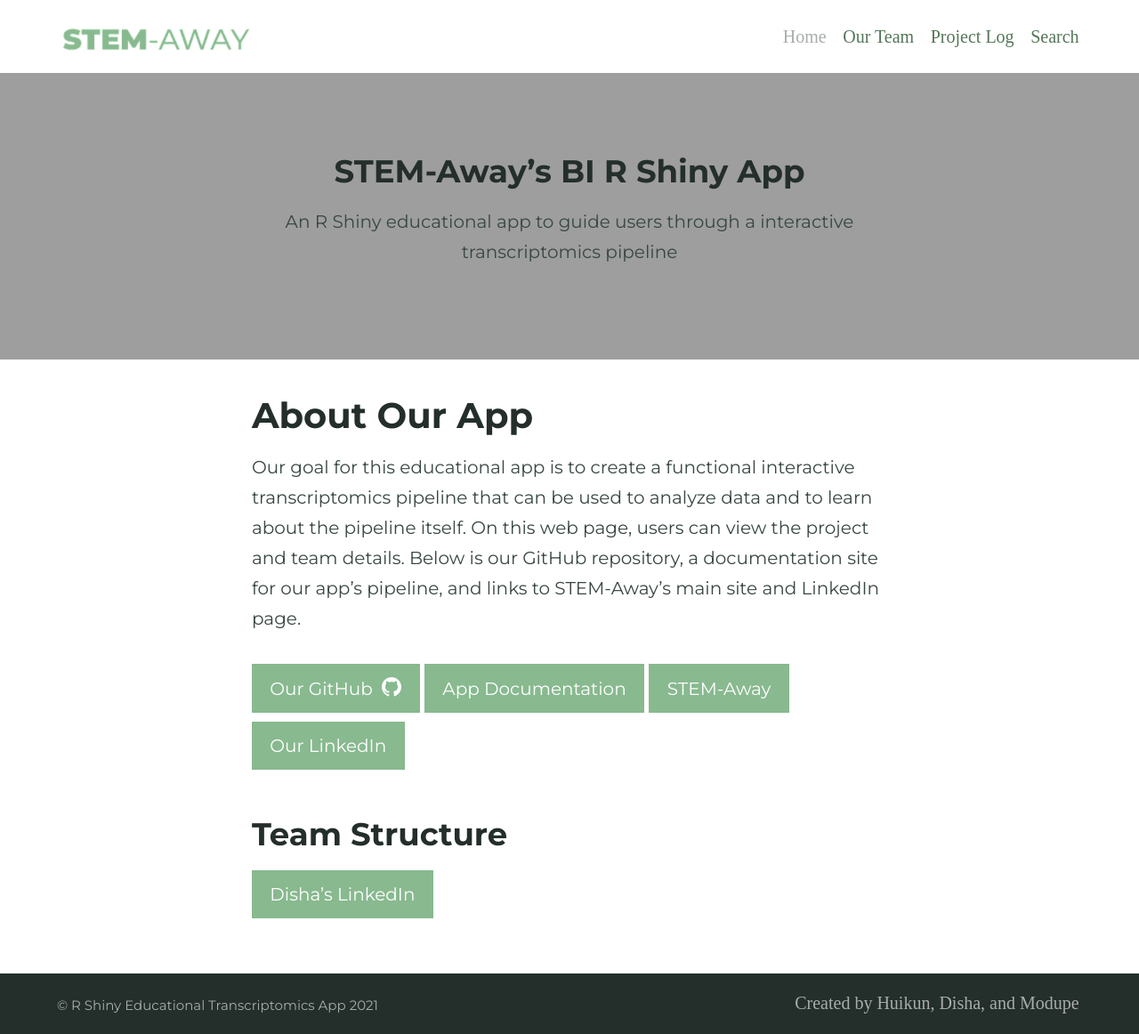
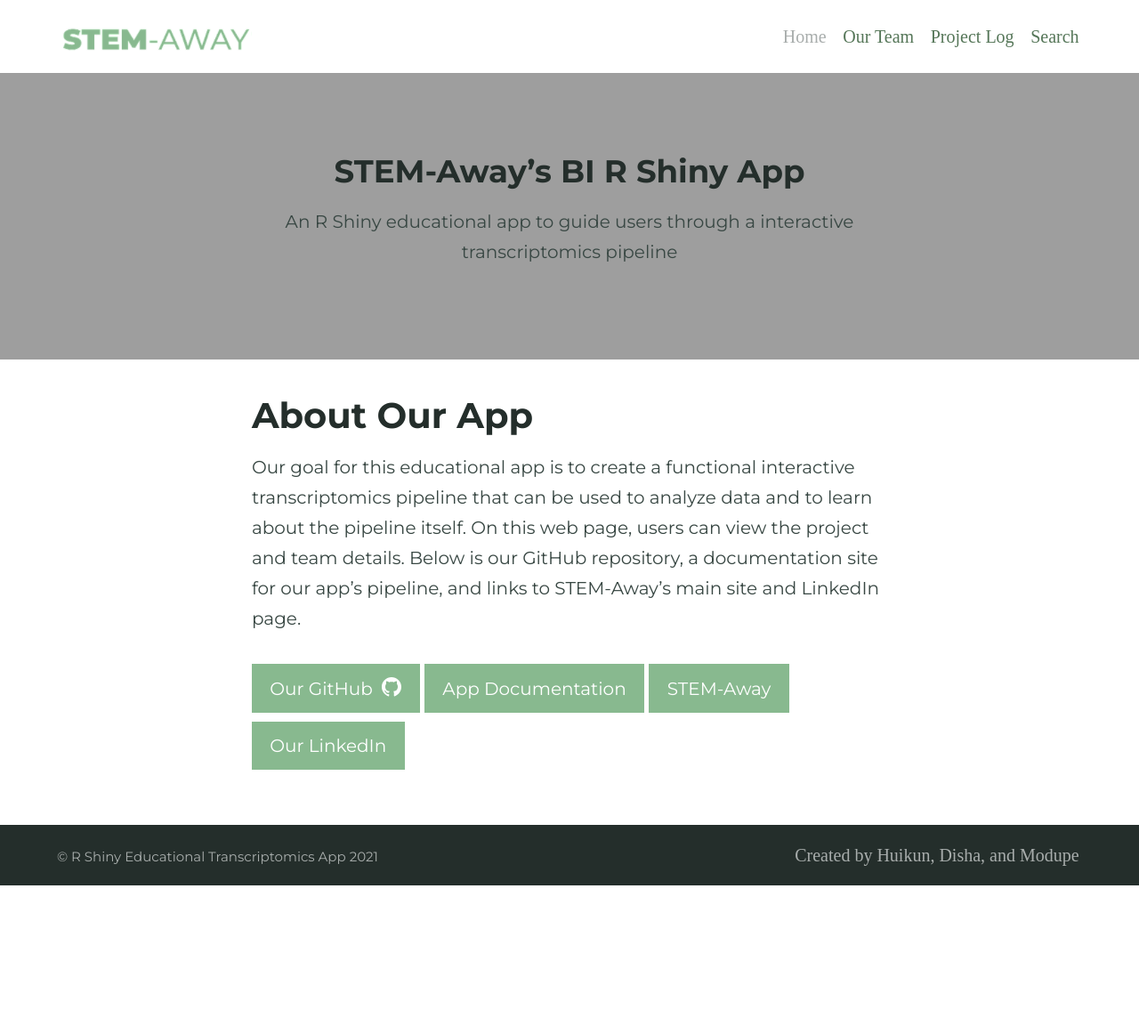
Before and after one commit to BI-STEM-Away/sMAP_dev, a Jekyll site: the page built from index.md, in a window 1280 px wide. Shown: the whole page at 89% size. Built offline with Jekyll 4.4.1, drawn with Linux system fonts in a browser that asks for light colours; after the commit the page ends 995 px from its top, so only the background shows below that.

Commit message:
Update index.md

```diff
--- a/index.md
+++ b/index.md
@@ -10,7 +10,3 @@ excerpt: "Our goal for creating this educational app is to help experts and inte
 Our goal for this educational app is to create a functional interactive transcriptomics pipeline that can be used to analyze data and to learn about the pipeline itself. On this web page, users can view the project and team details. Below is our GitHub repository, a documentation site for our app's pipeline, and links to STEM-Away's main site and LinkedIn page.
 
 {% include button.html text="Our GitHub" icon="github" link="https://github.com/BI-STEM-Away/shiny_app_dev" color="#88B98F" %} {% include button.html text="App Documentation" link="" color="#88B98F" %} {% include button.html text="STEM-Away"  link="https://stemaway.com/" color="#88B98F" %} {% include button.html text="Our LinkedIn" link="https://www.linkedin.com/company/stemaway/" color="#88B98F" %}
-
-## Team Structure
-
-{% include button.html text="Disha's LinkedIn" link="https://www.linkedin.com/in/disha-chauhan-2749621b0/" color="#88B98F" %}
```
